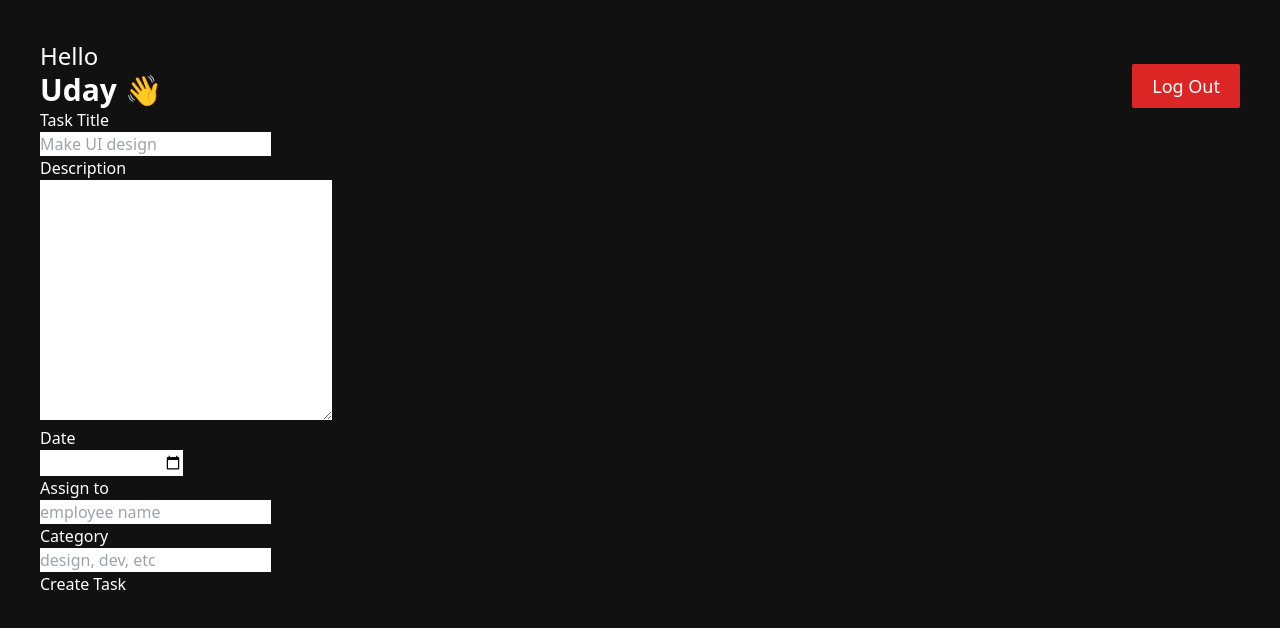
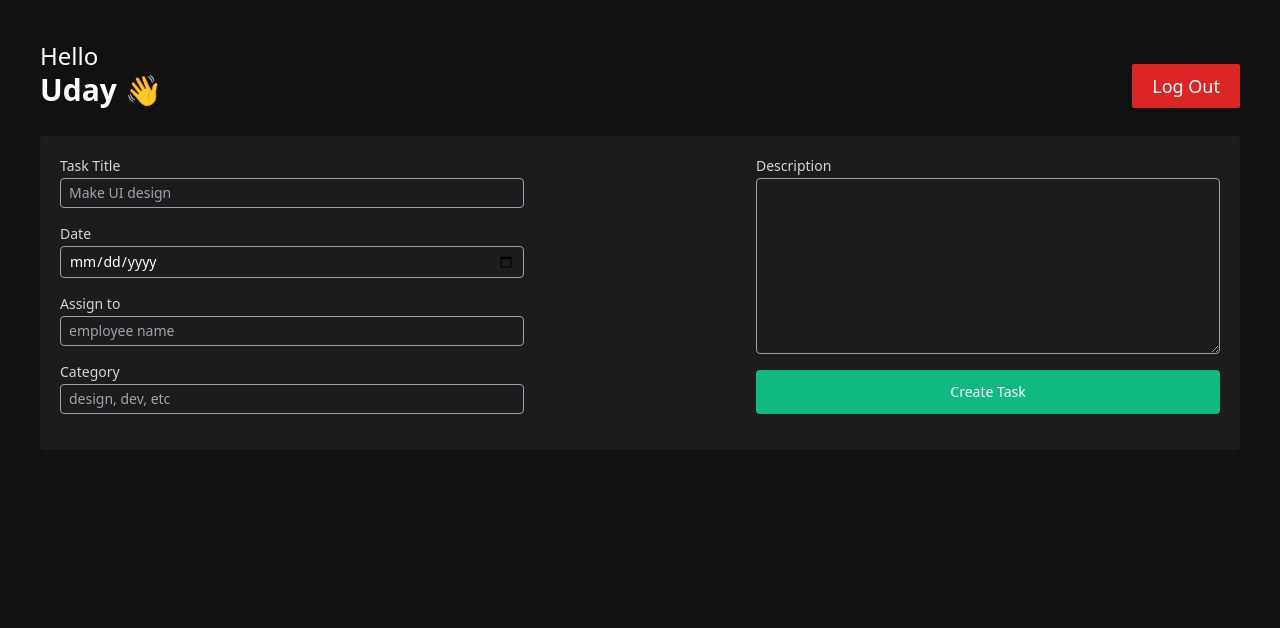
Before and after one commit to UdayChaudhary1/Employee-management-system, a React (Vite) app: page / in a window 1280 px wide. Shown: the top 628 px of the page. Built offline with nearby package versions, Linux system fonts and the light colour scheme.

Commit message:
Style and create layout of form in admin Dashboard
Changed the layout so that description and submit
button appear on the right and the rest of the
form components on the left.

Basic styling of the form components is done.

```diff
--- a/src/components/Dashboard/AdminDashboard.jsx
+++ b/src/components/Dashboard/AdminDashboard.jsx
@@ -4,29 +4,55 @@ const AdminDashboard = () => {
   return (
     <div className="h-screen w-full p-10">
       <Header />
+      <div className="p-5 bg-[#1c1c1c] mt-7 rounded">
+        <form className="flex flex-wrap w-full items-start justify-between">
+          <div className="w-1/2">
             <div>
-        <form>
-          <div>
-            <h3>Task Title</h3>
-            <input type="text" placeholder="Make UI design" />
+              <h3 className="text-sm text-gray-300 mb-0.5">Task Title</h3>
+              <input
+                className="text-sm py-1 px-2 w-4/5 rounded outline-none bg-transparent border-[1px] border-gray-400 mb-4"
+                type="text"
+                placeholder="Make UI design"
+              />
             </div>
             <div>
-            <h3>Description</h3>
-            <textarea name="" id="" cols="30" rows="10"></textarea>
+              <h3 className="text-sm text-gray-300 mb-0.5">Date</h3>
+              <input
+                className="text-sm py-1 px-2 w-4/5 rounded outline-none bg-transparent border-[1px] border-gray-400 mb-4"
+                type="date"
+              />
             </div>
             <div>
-            <h3>Date</h3>
-            <input type="date" />
+              <h3 className="text-sm text-gray-300 mb-0.5">Assign to</h3>
+              <input
+                className="text-sm py-1 px-2 w-4/5 rounded outline-none bg-transparent border-[1px] border-gray-400 mb-4"
+                type="text"
+                placeholder="employee name"
+              />
             </div>
             <div>
-            <h3>Assign to</h3>
-            <input type="text" placeholder="employee name" />
+              <h3 className="text-sm text-gray-300 mb-0.5">Category</h3>
+              <input
+                className="text-sm py-1 px-2 w-4/5 rounded outline-none bg-transparent border-[1px] border-gray-400 mb-4"
+                type="text"
+                placeholder="design, dev, etc"
+              />
             </div>
-          <div>
-            <h3>Category</h3>
-            <input type="text" placeholder="design, dev, etc" />
           </div>
-          <button>Create Task</button>
+
+          <div className="w-2/5 flex flex-col items-start">
+            <h3 className="text-sm text-gray-300 mb-0.5">Description</h3>
+            <textarea
+              className="w-full h-44 text-sm py-2 px-4 rounded outline-none bg-transparent border-[1px] border-gray-400"
+              name=""
+              id=""
+              cols="30"
+              rows="10"
+            ></textarea>
+            <button className="bg-emerald-500 py-3 hover:bg-emerald-600 px-5 rounded text-sm mt-4 w-full">
+              Create Task
+            </button>
+          </div>
         </form>
       </div>
     </div>
```
Lines whose indentation alone changed are shown as unchanged.
